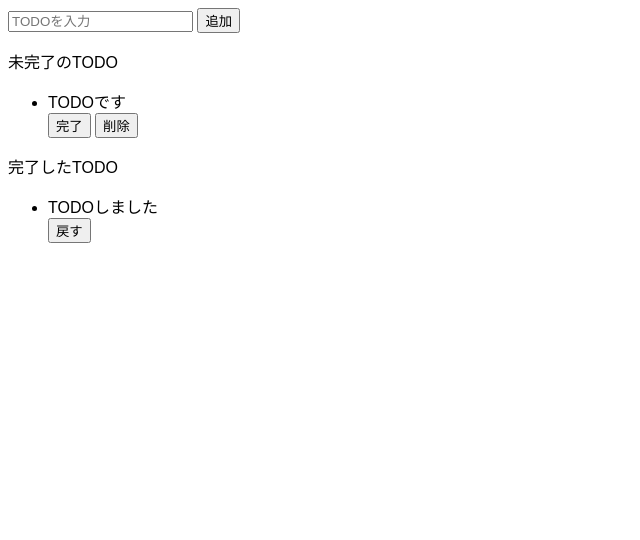
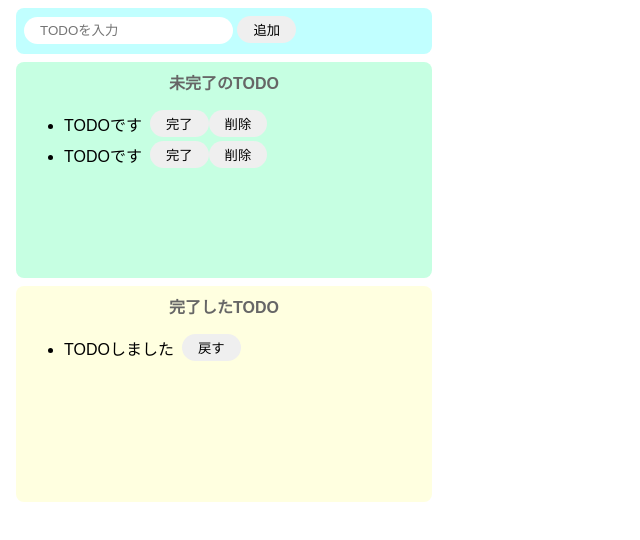
Before and after one commit to sf-12/Udemy-Morden-JS-and-React-section5, a website built with Parcel: page index.html in a window 1280 px wide. Shown: the whole page, without its empty margins (0-640 px from the left). Built offline with nearby package versions, Linux system fonts and the light colour scheme.

Commit message:
スタイルを更新

```diff
--- a/index.html
+++ b/index.html
@@ -6,24 +6,31 @@
   </head>
 
   <body>
-    <div>
+    <div class="input-area">
 			<input placeholder="TODOを入力"></input>
 			<button>追加</button>
 		</div>
-    <div>
-			<p>未完了のTODO</p>
+
+		<div class="incomplete-area">
+			<p class='title'>未完了のTODO</p>
 			<ul>
-				<div>
+				<div class='list-row'>
+					<li>TODOです</li>
+					<button>完了</button>
+					<button>削除</button>
+				</div>
+				<div class='list-row'>
 					<li>TODOです</li>
 					<button>完了</button>
 					<button>削除</button>
 				</div>
 			</ul>
 		</div>
-    <div>
-			<p>完了したTODO</p>
+
+		<div class="complete-area">
+			<p class='title'>完了したTODO</p>
 			<ul>
-				<div>
+				<div class='list-row'>
 					<li>TODOしました</li>
 					<button>戻す</button>
 				</div>
--- a/src/styles.css
+++ b/src/styles.css
@@ -1,3 +1,69 @@
 body {
   font-family: sans-serif;
 }
+
+input {
+  border-radius: 16px;
+  border: none;
+  padding: 6px 16px;
+  outline: none;
+}
+
+button {
+  border-radius: 16px;
+  border: none;
+  padding: 4px 16px;
+}
+
+button:hover {
+  background-color: #ff7fff;
+  color: #fff;
+  cursor: pointer;
+}
+
+li {
+  margin-right: 8px;
+}
+
+.input-area {
+  background-color: #c1ffff;
+  width: 400px;
+  height: 30px;
+  padding: 8px;
+  margin: 8px;
+  margin: 8px;
+  border-radius: 8px;
+}
+
+.incomplete-area {
+  background-color: #c6ffe2;
+  width: 400px;
+  min-height: 200px;
+  padding: 8px;
+  padding: 8px;
+  margin: 8px;
+  margin: 8px;
+  border-radius: 8px;
+}
+
+.complete-area {
+  background-color: #ffffe0;
+  width: 400px;
+  min-height: 200px;
+  padding: 8px;
+  margin: 8px;
+  border-radius: 8px;
+}
+
+.title {
+  text-align: center;
+  margin-top: 0;
+  font-weight: bold;
+  color: #666;
+}
+
+.list-row {
+  display: flex;
+  align-items: center;
+  padding-bottom: 4px;
+}
```
